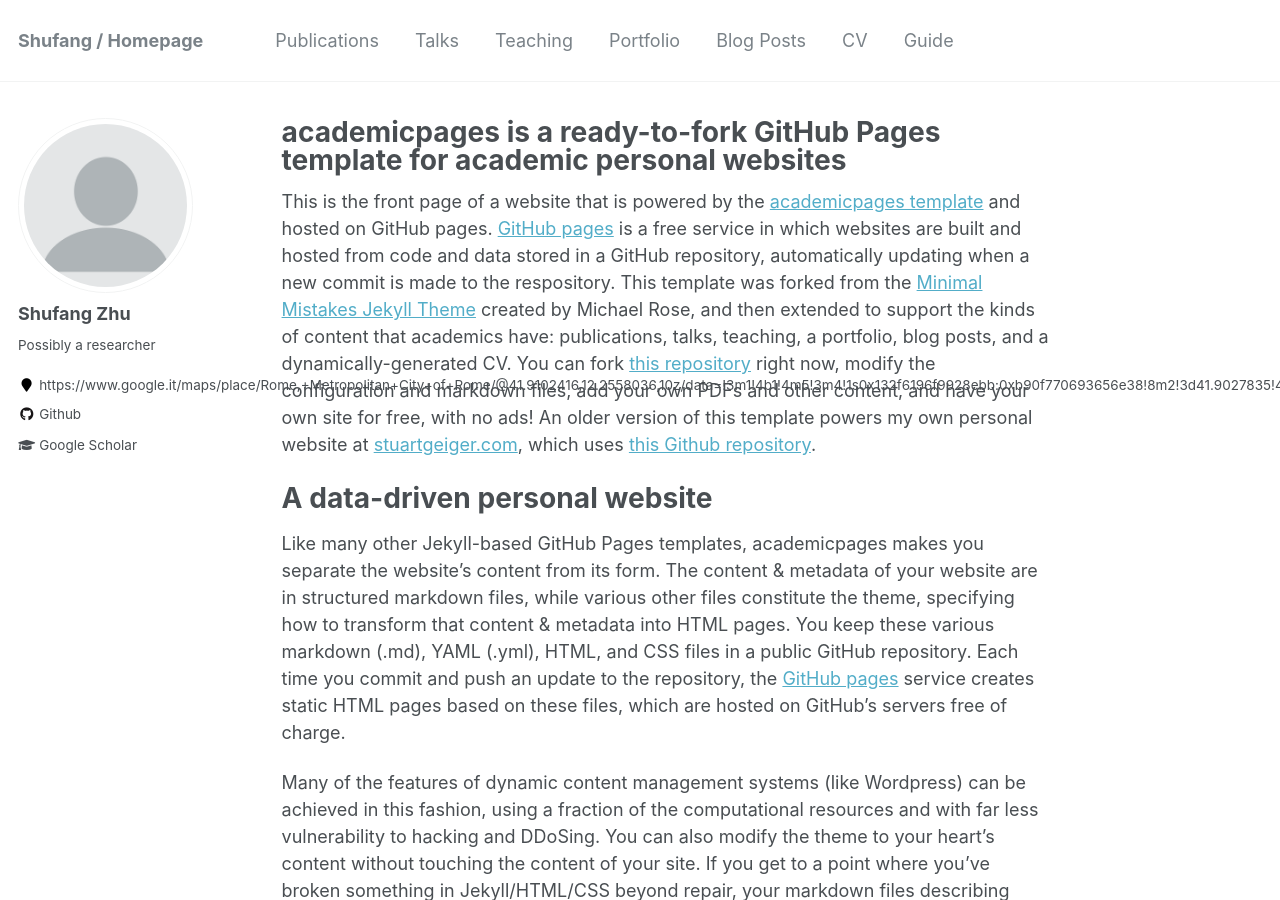
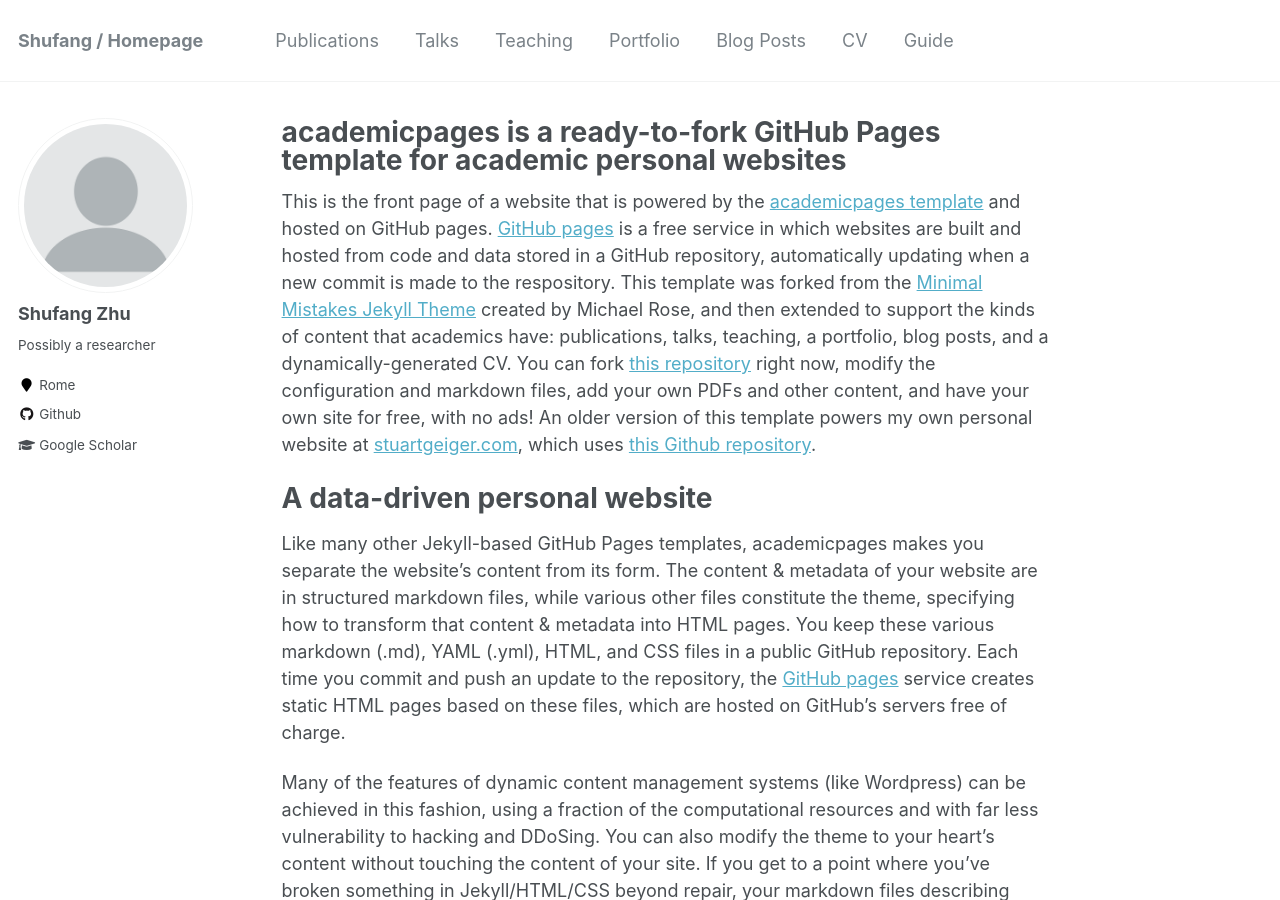
Before and after one commit to Shufang-Zhu/Shufang-Zhu.github.io, a Jekyll site: the page built from _pages/about.md, in a window 1280 px wide and 900 px high. Built offline with Jekyll 4.4.1, drawn with Linux system fonts in a browser that asks for light colours; part of the change alters nothing that is shown.

Commit message:
Update _config.yml

```diff
--- a/_config.yml
+++ b/_config.yml
@@ -83,7 +83,7 @@ author:
   name             : "Shufang Zhu"
   avatar           : "profile.png"
   bio              : "Possibly a researcher"
-  location         : "https://www.google.it/maps/place/Rome,+Metropolitan+City+of+Rome/@41.9102416,12.2558036,10z/data=!3m1!4b1!4m5!3m4!1s0x132f6196f9928ebb:0xb90f770693656e38!8m2!3d41.9027835!4d12.4963655"
+  location         : "Rome"
   employer         :
   pubmed           :
   googlescholar    : "https://scholar.google.com/citations?user=nkOKc3MAAAAJ&hl=en"
```
